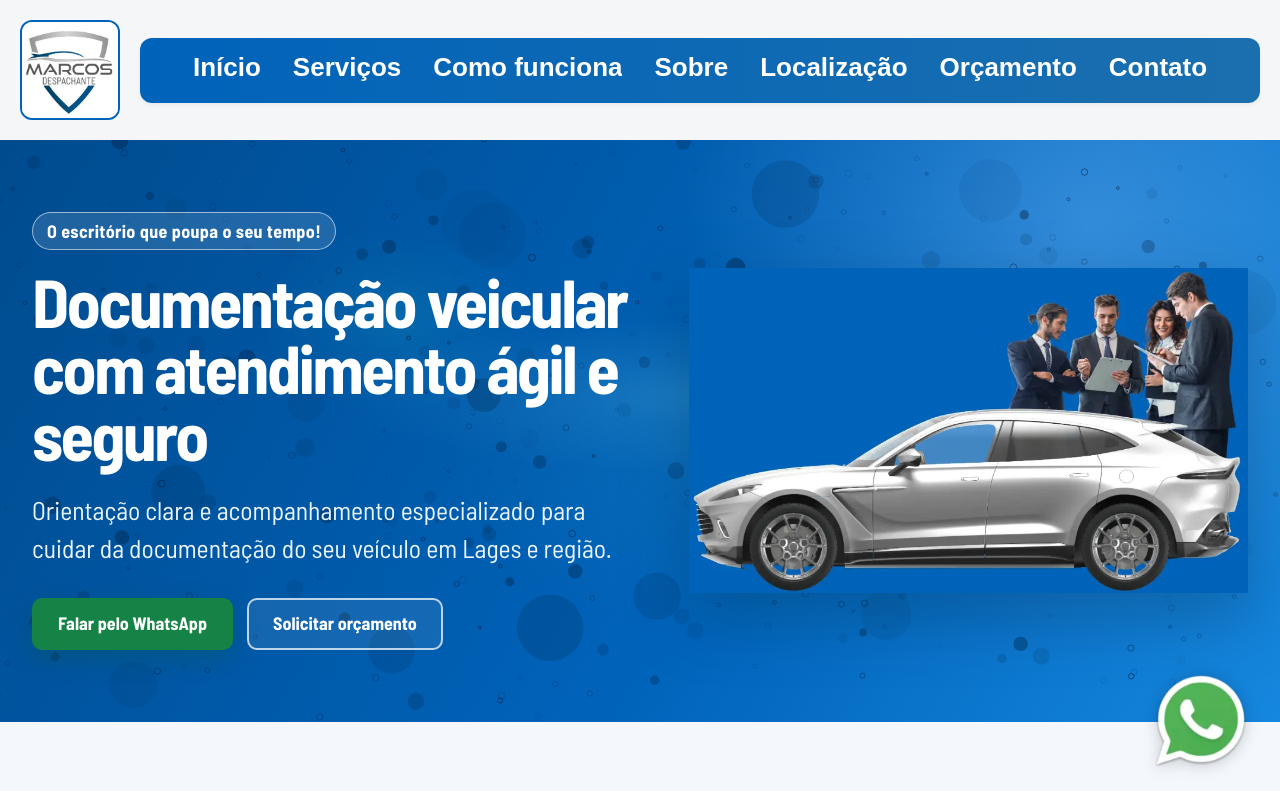
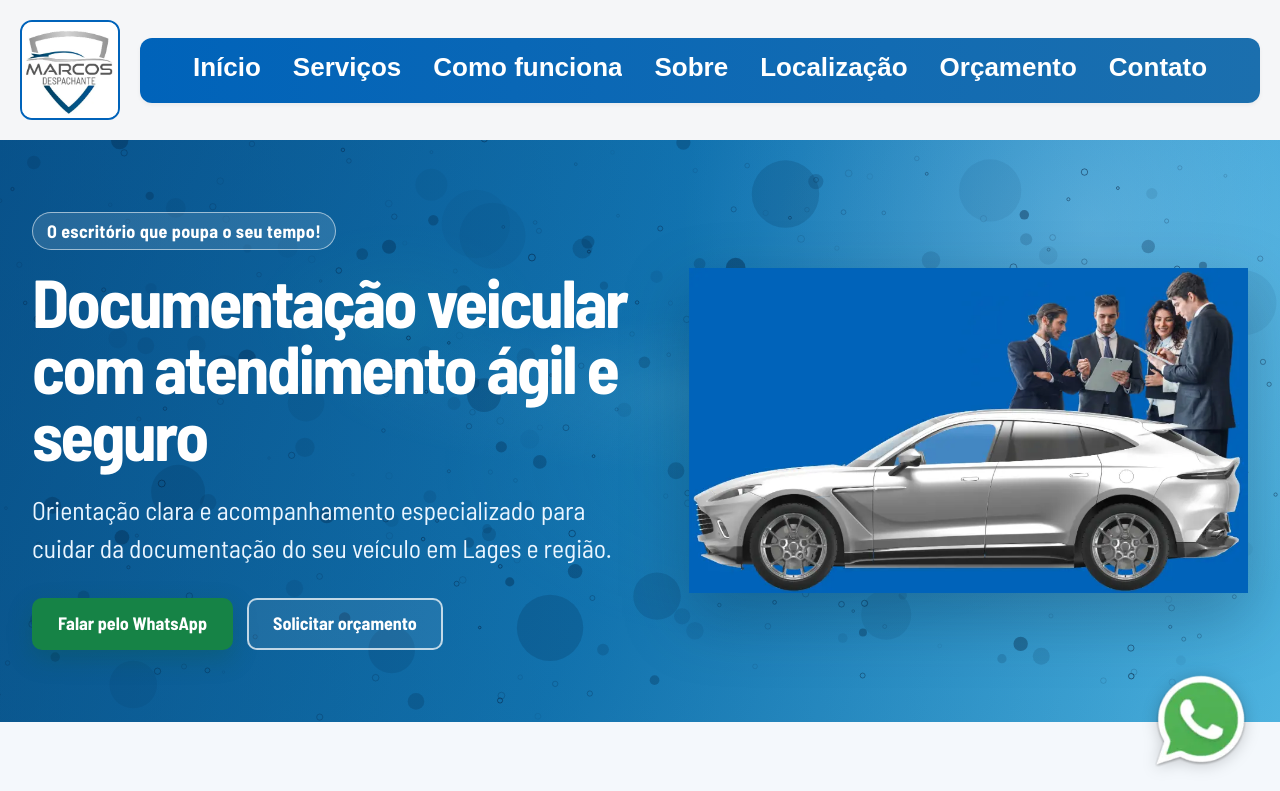
Before and after one commit to maandrake/despachante-site, a website: page index.html in a window 1280 px wide. Shown: the top 791 px of the page. Drawn offline with Linux system fonts and the light colour scheme; some packages are replaced by stand-ins of ours.

Commit message:
Clareia fundo da apresentação com partículas

```diff
--- a/styles.css
+++ b/styles.css
@@ -999,9 +999,18 @@ body {
   overflow: hidden;
   padding: 72px max(32px, calc((100vw - 1240px) / 2));
   background:
-    radial-gradient(circle at 85% 15%, rgba(131, 194, 255, 0.36), transparent 34%),
-    linear-gradient(120deg, #004b8e 0%, #0063ba 58%, #1687de 100%);
+    radial-gradient(circle at 85% 15%, rgba(180, 229, 255, 0.34), transparent 34%),
+    linear-gradient(115deg, #0b67ad 0%, #1685c7 52%, #4eb3df 100%);
   color: #fff;
+}
+
+.hero::after {
+  position: absolute;
+  z-index: 0;
+  inset: 0;
+  background: linear-gradient(90deg, rgba(4, 52, 90, 0.42), rgba(4, 52, 90, 0.16) 62%, transparent);
+  content: "";
+  pointer-events: none;
 }
 
 .hero-speed-canvas {
```
